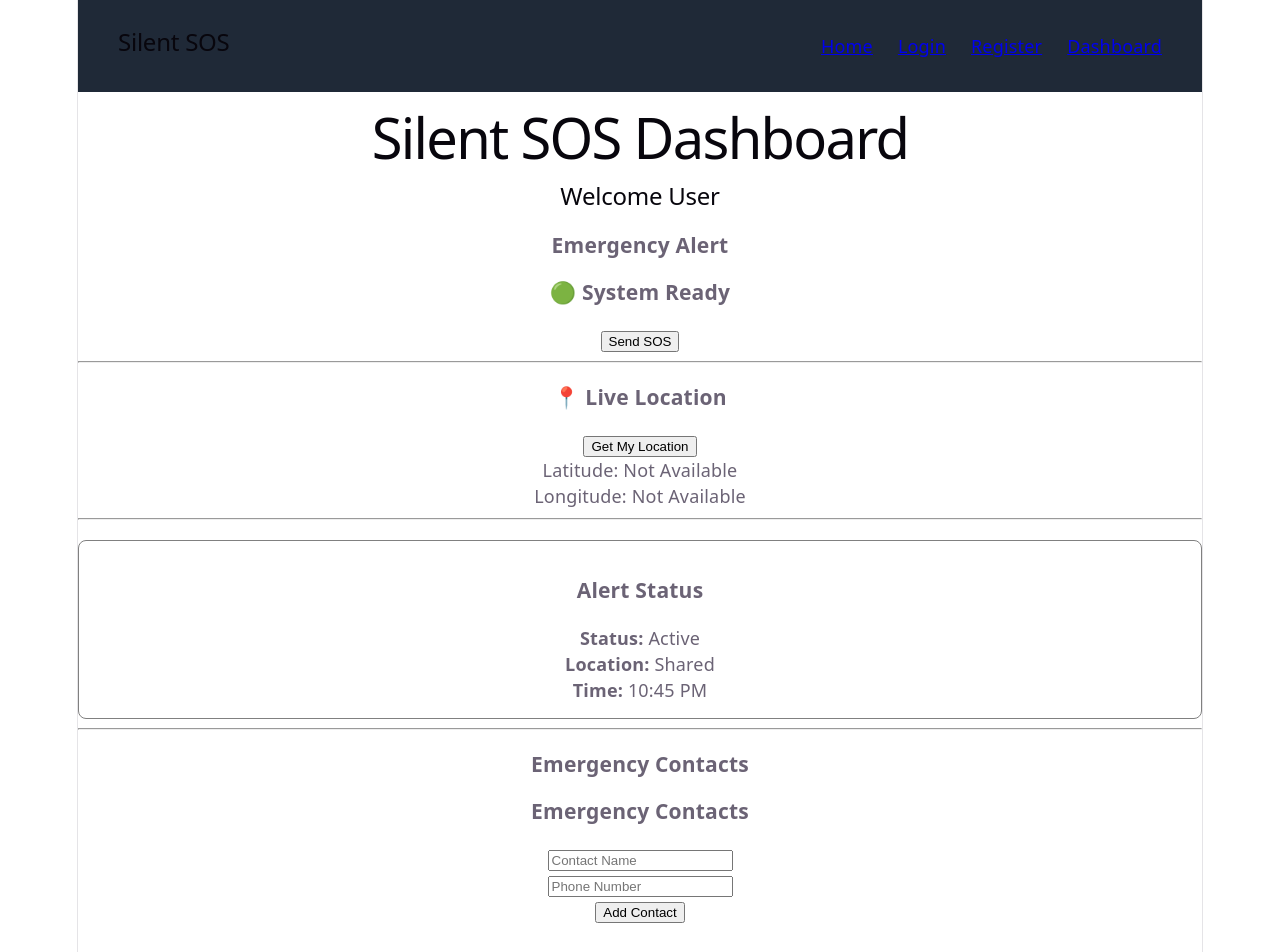
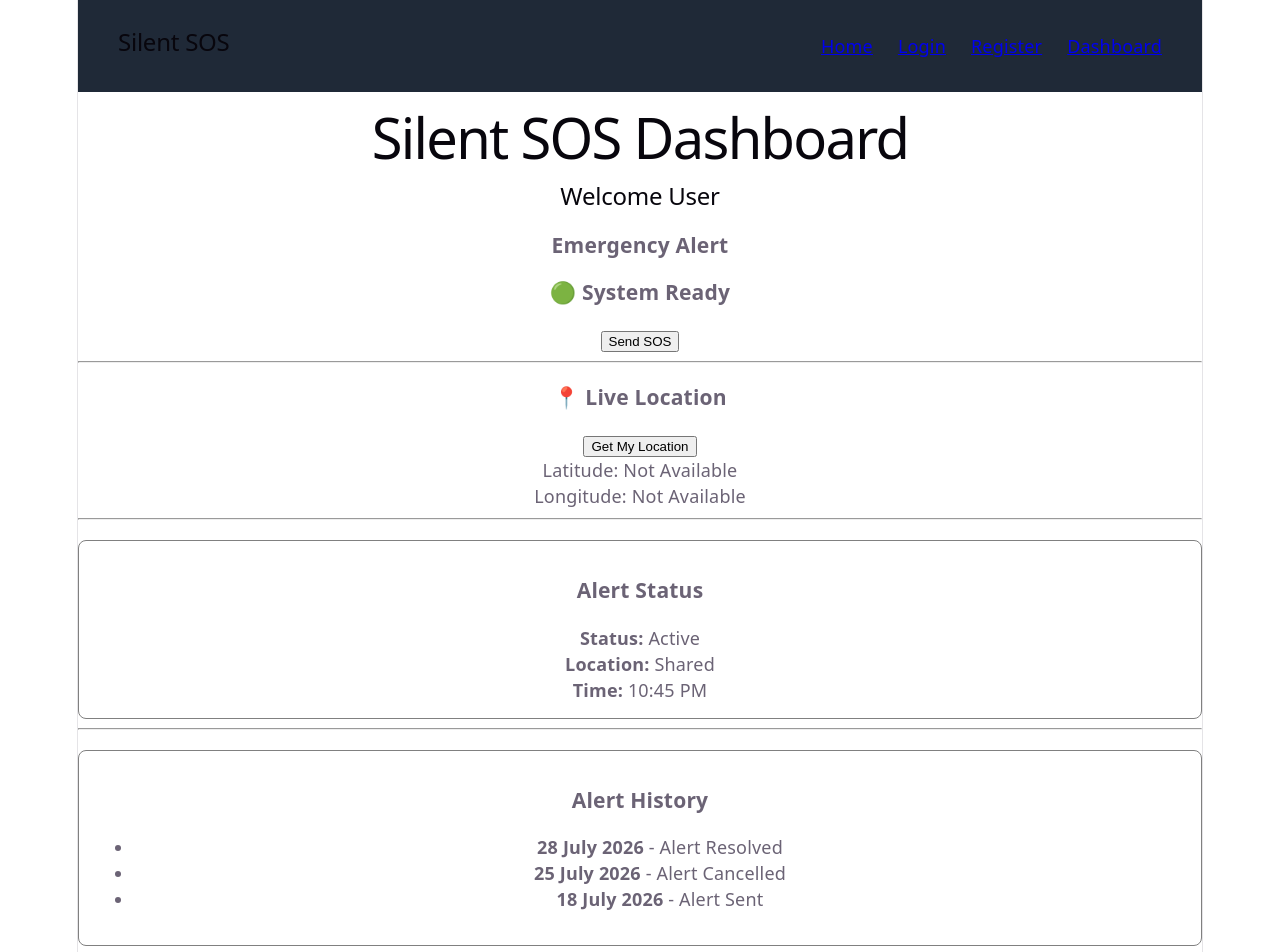
Before and after one commit to rizakausar2005-create/silent-sos-emergency-web-app, a React app in the folder frontend/: page /dashboard in a window 1280 px wide. Shown: the top 952 px of the page. Built offline with nearby package versions, Linux system fonts and the light colour scheme; the HTML template or start-up script is replaced by a standard one.

Commit message:
fix:insert AlertHistory

```diff
--- /dev/null
+++ b/frontend/src/components/AlertHistory.jsx
@@ -0,0 +1,29 @@
+function AlertHistory() {
+  return (
+    <div
+      style={{
+        border: "1px solid gray",
+        padding: "15px",
+        marginTop: "20px",
+        borderRadius: "8px",
+      }}
+    >
+      <h3>Alert History</h3>
+
+      <ul>
+        <li>
+          <strong>28 July 2026</strong> - Alert Resolved
+        </li>
+
+        <li>
+          <strong>25 July 2026</strong> - Alert Cancelled
+        </li>
+
+        <li>
+          <strong>18 July 2026</strong> - Alert Sent
+        </li>
+      </ul>
+    </div>
+  );
+}
+export default AlertHistory;
--- a/frontend/src/pages/Dashboard.jsx
+++ b/frontend/src/pages/Dashboard.jsx
@@ -2,7 +2,7 @@ import Location from "../components/Location";
 import SOSButton from "../components/SOSButton";
 import EmergencyContacts from "../components/EmergencyContacts";
 import AlertStatus from "../components/AlertStatus";
-
+import AlertHistory from "../components/AlertHistory";
 function Dashboard() {
 
   return (
@@ -38,6 +38,9 @@ function Dashboard() {
       <AlertStatus/>
       <hr/>
 
+      <AlertHistory/>
+      <hr/>
+
 
       <h3>
         Emergency Contacts
```
